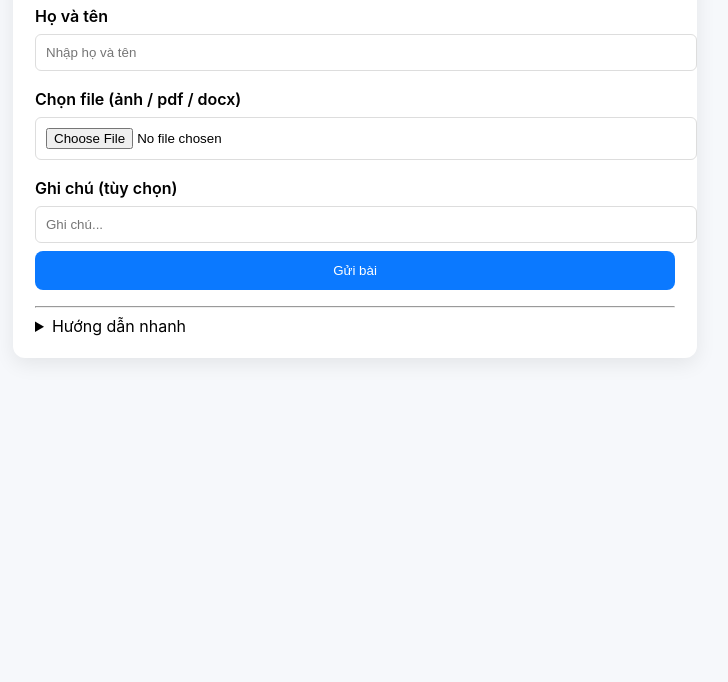
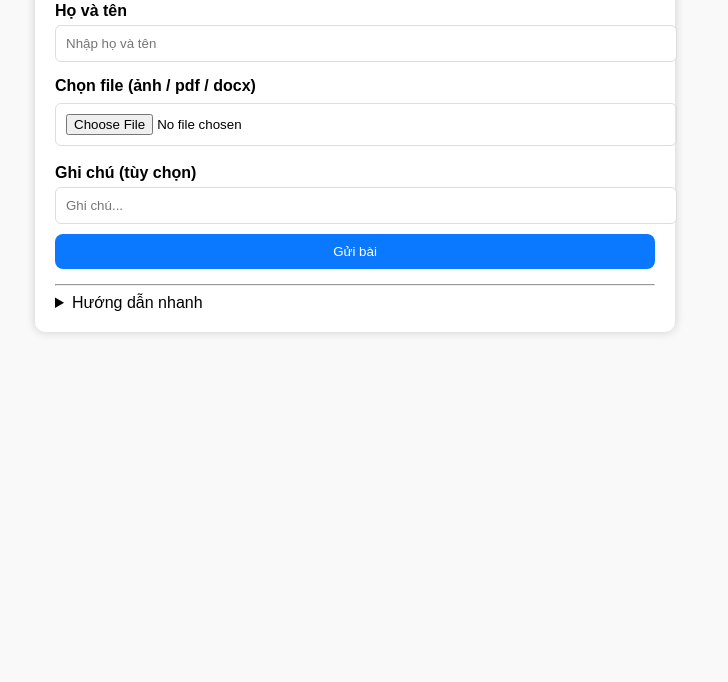
Before and after one commit to phamlinh27cute-ship-it/student-submit-portal, a website: page public/index.html in a window 1280 px wide. Shown: the part 118-800 px from the top of the page, without its empty margins (285-1013 px from the left). Drawn offline with Linux system fonts and the light colour scheme.

Commit message:
Update index.html

```diff
--- a/public/index.html
+++ b/public/index.html
@@ -5,20 +5,39 @@
   <meta name="viewport" content="width=device-width,initial-scale=1" />
   <title>Nộp bài - Học Sinh</title>
   <link rel="stylesheet" href="styles.css" />
+  <style>
+    body { font-family: Arial; padding: 20px; background: #f9f9f9; }
+    .container { max-width: 600px; margin: auto; background: #fff; padding: 20px; border-radius: 10px; box-shadow: 0 0 10px #ccc; }
+    input, button { padding: 10px; margin: 5px 0; width: 100%; }
+    button { cursor: pointer; }
+    #status { font-weight: bold; margin-bottom: 10px; color: green; }
+  </style>
 </head>
 <body>
+
 <p id="status"></p>
+
 <div class="container">
   <h1>Nộp bài / Gửi ảnh</h1>
+
+  <!-- Form -->
+  <form id="uploadForm">
     <label>Họ và tên</label>
-    <input id="name" placeholder="Nhập họ và tên" />
+    <input id="name" placeholder="Nhập họ và tên" required />
+
     <label>Chọn file (ảnh / pdf / docx)</label>
-    <input id="file" type="file" />
+    <input id="file" type="file" required />
+
     <label>Ghi chú (tùy chọn)</label>
     <input id="note" placeholder="Ghi chú..." />
-    <button id="send">Gửi bài</button>
+
+    <button type="submit">Gửi bài</button>
+  </form>
+
   <p id="status"></p>
+
   <hr/>
+
   <details>
     <summary>Hướng dẫn nhanh</summary>
     <ol>
@@ -28,6 +47,9 @@
     </ol>
   </details>
 </div>
+
+<!-- Script đặt cuối body -->
 <script src="app.js"></script>
+
 </body>
 </html>
```
Lines whose indentation alone changed are shown as unchanged.
